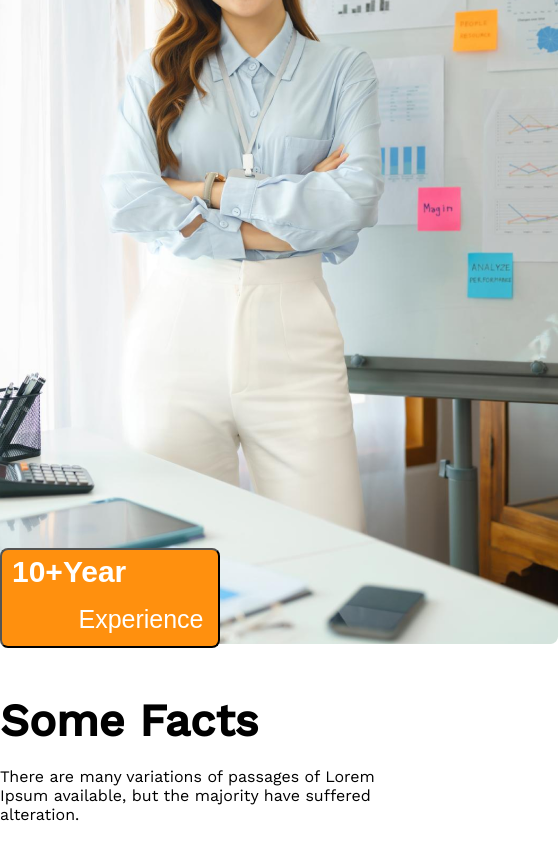
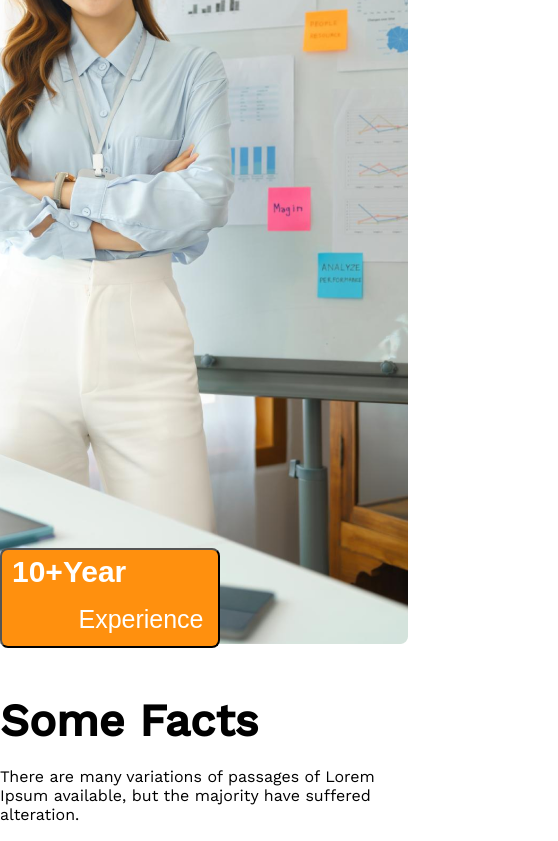
Before and after one commit to khaledheera/Assignment-2, a plain HTML site: page index.html in a window 390 px wide. Shown: the part 4167-5008 px from the top of the page, 558 px wide, since content can reach past the window. Drawn offline with nearby package versions, Linux system fonts and the light colour scheme.

Commit message:
slight change in  responsive

```diff
--- a/style.css
+++ b/style.css
@@ -519,17 +519,15 @@ footer {
         margin: 10px 0;
     }
 
-    .S3-img {
+    .S3-img {width: 100%;
         position: relative;
-        right: 150px;
-        width: 100%;
-        margin: 50px 0;
-
+        right:300px;
+       margin: 50px 0;
     }
 
     .S3-button {
         position: relative;
-        left: 150px;
+        left: 300px;
         padding: 5px 10px;
         width: 220px;
         height: 100px;
```
